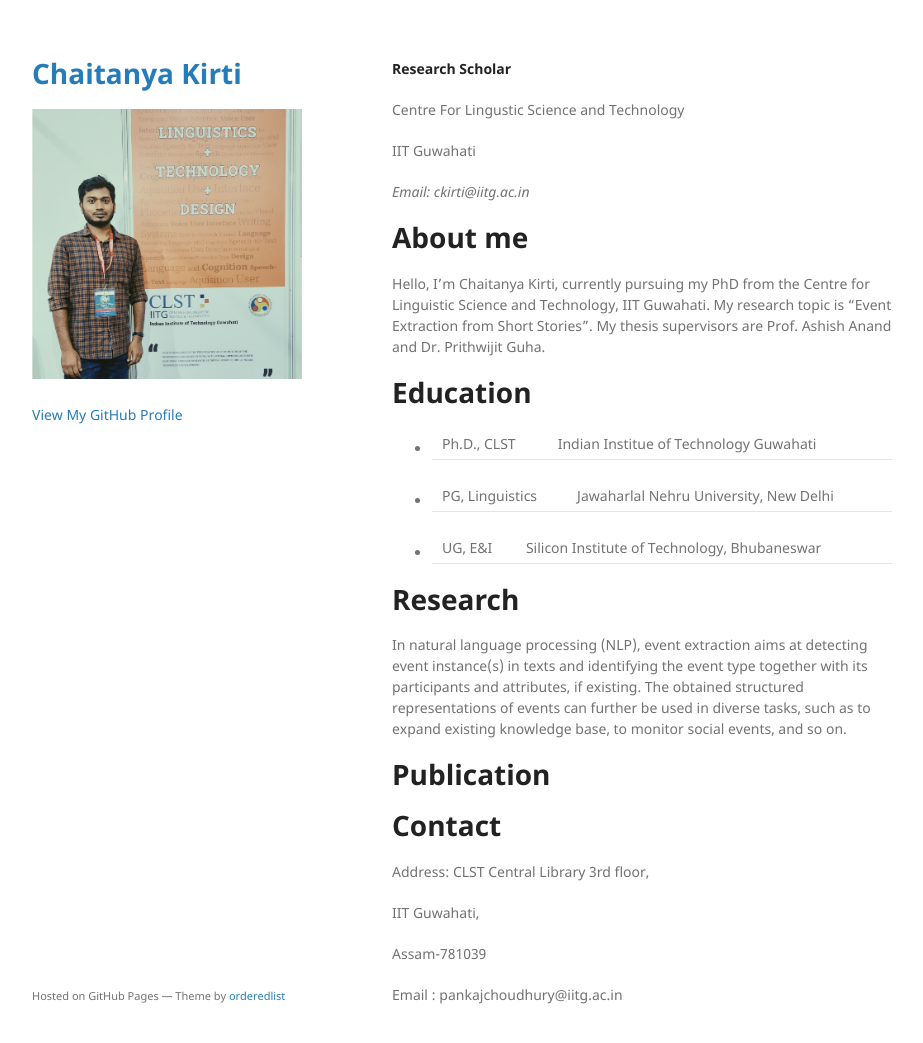
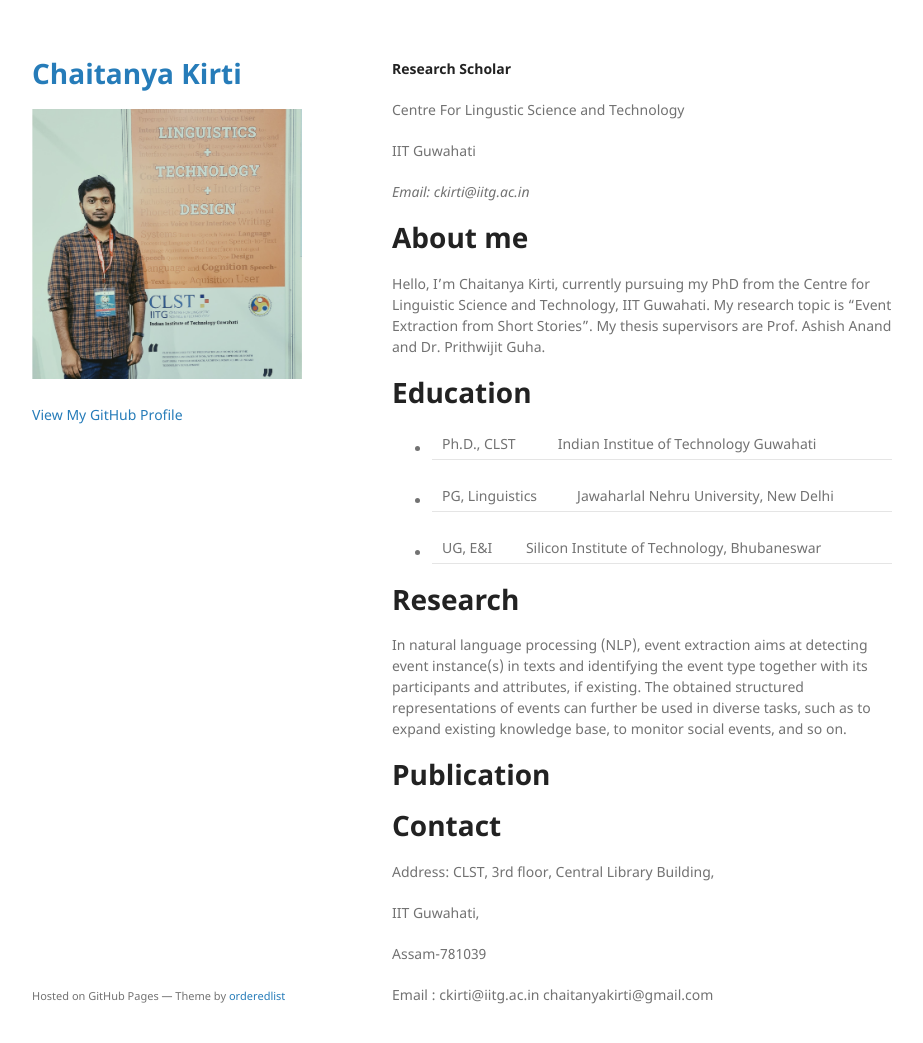
Before and after one commit to chaitanyakirti/chaitanyakirti.github.io, a Jekyll site: the page built from index.md, in a window 1280 px wide and 1075 px high. Shown: the top 1043 px of the window, without its empty margins (178-1101 px from the left). Built offline with Jekyll 4.4.1, drawn with Linux system fonts in a browser that asks for light colours; the repository's description, which GitHub fills in, is left out.

Commit message:
Update index.md

```diff
--- a/index.md
+++ b/index.md
@@ -29,10 +29,11 @@ In natural language processing (NLP), event extraction aims at detecting event i
 
 # Contact
 
-Address: CLST Central Library 3rd floor,
+Address: CLST, 3rd floor, Central Library Building,
 
 IIT Guwahati,
 
 Assam-781039
 
-Email : pankajchoudhury@iitg.ac.in
+Email : ckirti@iitg.ac.in
+        chaitanyakirti@gmail.com
```
